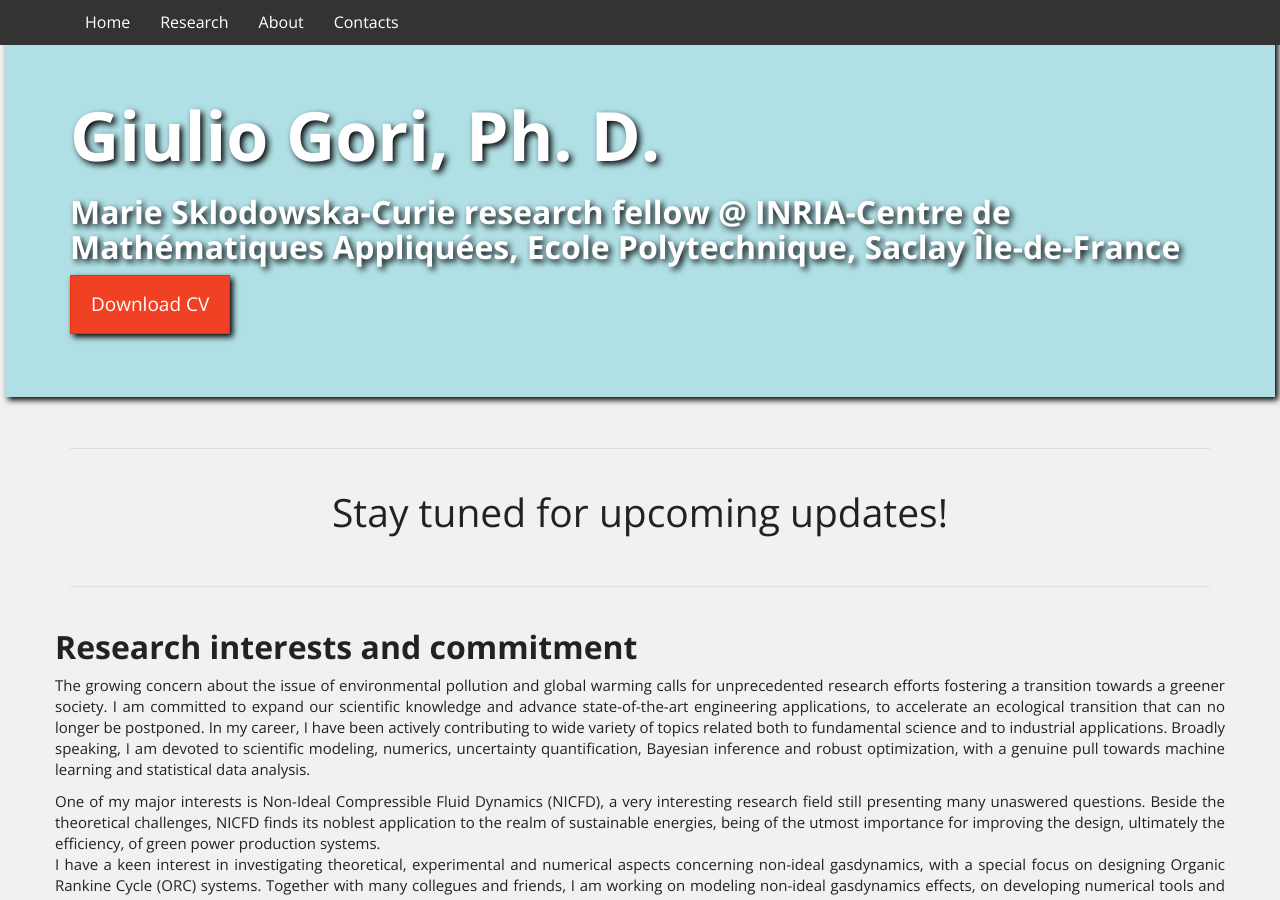
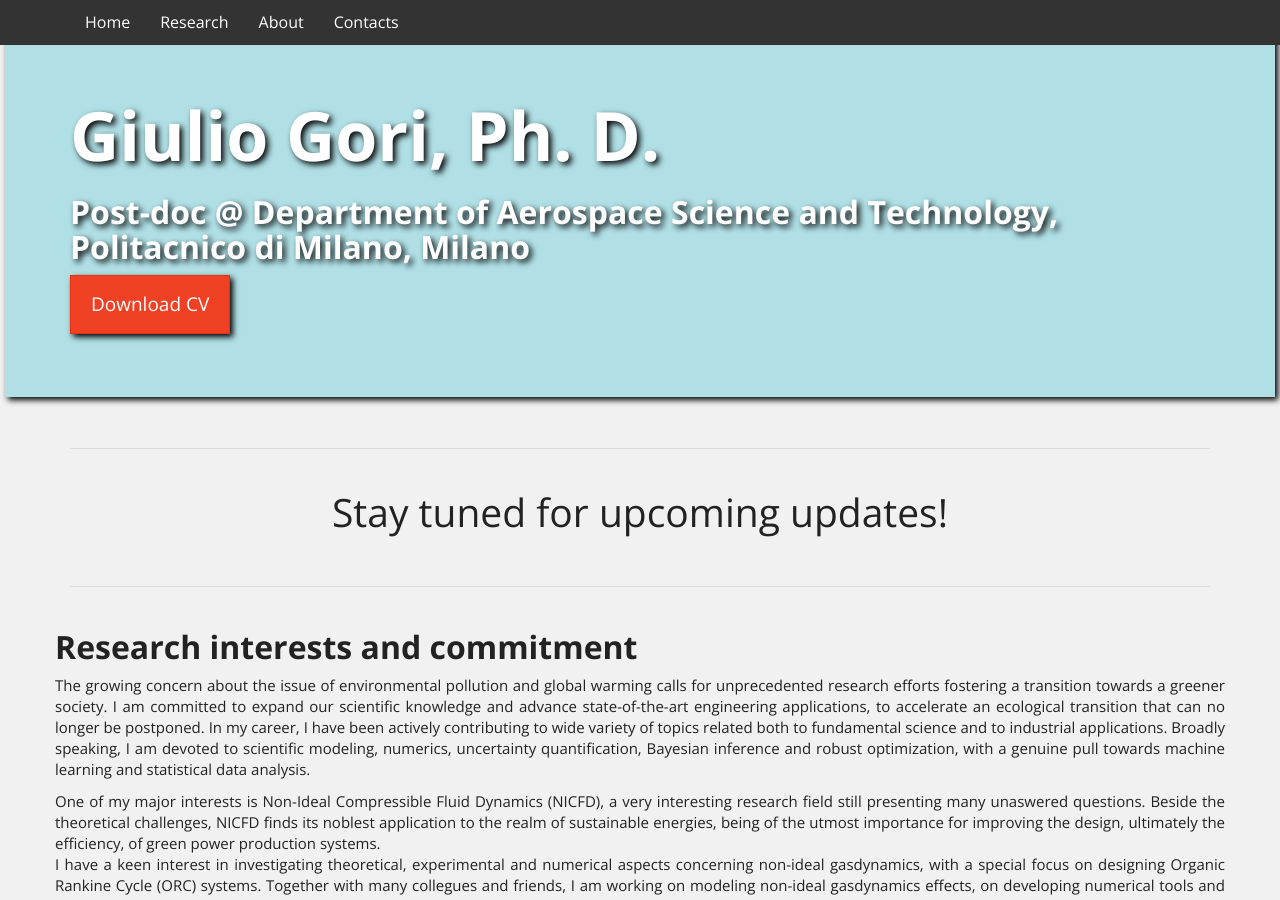
Before and after one commit to LaSerpe/LaSerpe.github.io, a Jekyll site: the page built from index.html, in a window 1280 px wide and 900 px high. Built offline with Jekyll 4.4.1, drawn with Linux system fonts in a browser that asks for light colours; nearby versions of some CDN libraries; library files that are not in the unit come from our copies.

Commit message:
update header

```diff
--- a/index.html
+++ b/index.html
@@ -8,7 +8,7 @@ layout: default
     <div class="container">   <!--- style="background-color:white" --->
       <right>
       <h1 style="font-weight:800;">Giulio Gori, Ph. D.</h1>   <!--  style="color:black" -->
-      <h2 style="font-weight:700">Marie Sklodowska-Curie research fellow @ INRIA-Centre de Mathématiques Appliquées, Ecole Polytechnique, Saclay Île-de-France</h2>
+      <h2 style="font-weight:700">Post-doc @ Department of Aerospace Science and Technology, Politacnico di Milano, Milano</h2>
       <p><a class="btn btn-danger btn-lg" href="/documents/cv.pdf" download>
         Download CV</a></p>
       </right>
```
